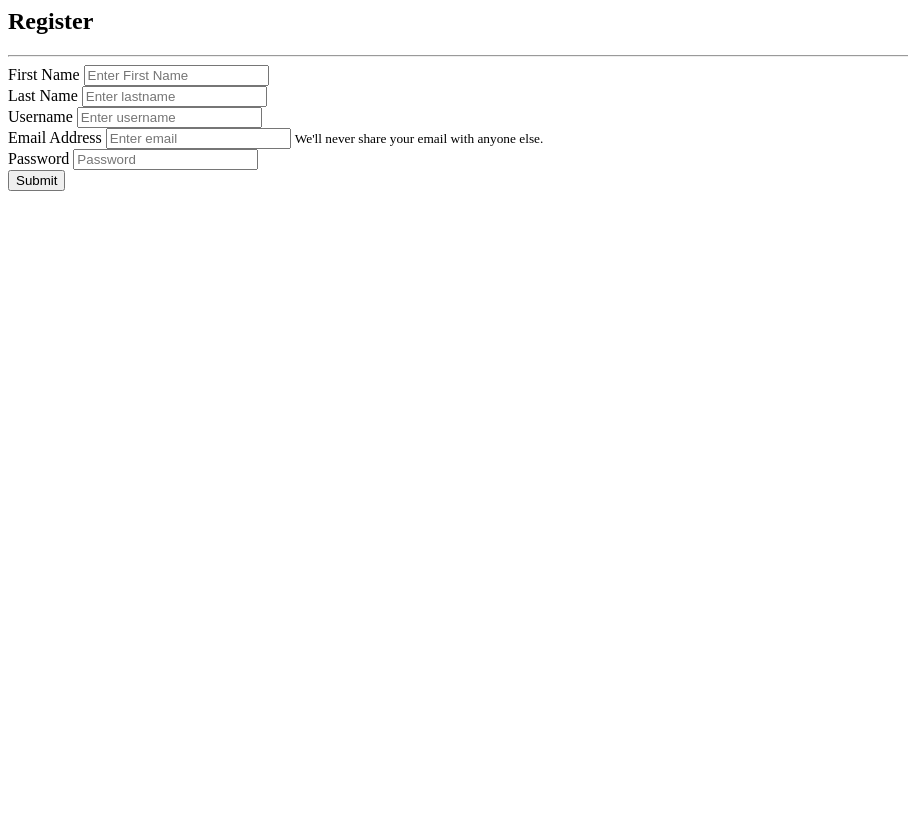
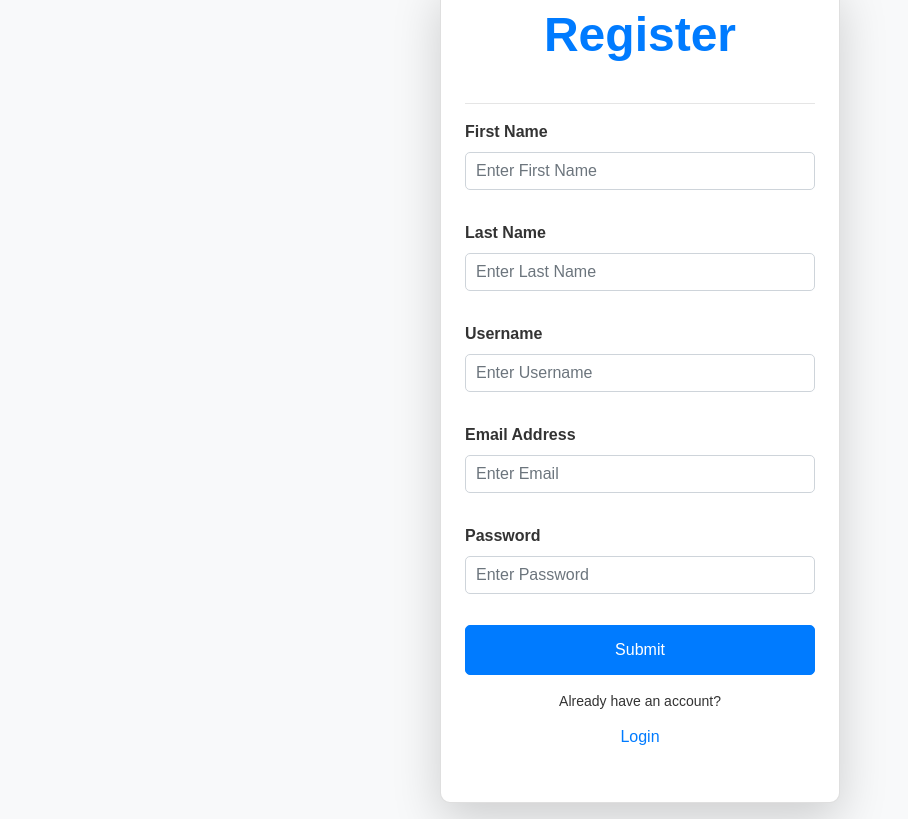
Before and after one commit to Sakshi29-p/woc7.0-django-ecommerce-sakshipatadiya, a Django app: page /register/ in a window 1280 px wide. Shown: the whole page, without its empty margins (0-908 px from the left). Before the commit the page ends 191 px from the top, so only its background shows below. Run offline with Django 4.2, Linux system fonts and the light colour scheme; some libraries are stand-ins or nearby versions.

Commit message:
added css for login and register pages

```diff
--- a/ecommerce/home/static/css/login.css
+++ b/ecommerce/home/static/css/authentication.css
@@ -22,7 +22,7 @@ body {
     box-shadow: 0 4px 10px rgba(0, 0, 0, 0.1);
 }
 
-h2.login-heading {  /* Add a specific class to target this */
+h2.login-register-heading {  /* Add a specific class to target this */
     color: #007bff;
     text-align: center;
     font-size: 3em;  /* Larger font size */
--- a/ecommerce/home/templates/login.html
+++ b/ecommerce/home/templates/login.html
@@ -6,14 +6,14 @@
     <meta name="viewport" content="width=device-width, initial-scale=1.0">
     <title>Login</title>
     <link rel="stylesheet" href="https://stackpath.bootstrapcdn.com/bootstrap/4.3.1/css/bootstrap.min.css">
-    <link rel="stylesheet" href="{% static 'css/login.css' %}">
+    <link rel="stylesheet" href="{% static 'css/authentication.css' %}">
   </head>
   <body>
     <div class="login-container">
       <form method="post">
         {% csrf_token %}
         <div class="card shadow-lg p-4">
-        <h2 class="text-center mb-4 login-heading">Login</h2>
+        <h2 class="text-center mb-4 login-register-heading">Login</h2>
           <hr>
 
           {% if messages %}
--- a/ecommerce/home/templates/register.html
+++ b/ecommerce/home/templates/register.html
@@ -1,12 +1,21 @@
-<html>
+{% load static %}
+
+<html lang="en">
   <head>
-
+    <meta charset="UTF-8">
+    <meta name="viewport" content="width=device-width, initial-scale=1.0">
+    <title>Register</title>
+    <link rel="stylesheet" href="https://stackpath.bootstrapcdn.com/bootstrap/4.3.1/css/bootstrap.min.css">
+    <link rel="stylesheet" href="{% static 'css/authentication.css' %}">
   </head>
   <body>
+    <div class="login-container">
       <form method="post">
         {% csrf_token %}
-            <h2>Register</h2>
+        <div class="card shadow-lg p-4">
+            <h2 class="text-center mb-4 login-register-heading">Register</h2>
           <hr>
+
           {% if messages %}
             <div class="alert alert-primary" role="alert">
               {% for message in messages %}
@@ -14,29 +23,43 @@
               {% endfor %}
             </div>
           {% endif %}
+
           <div class="form-group">
             <label for="exampleInputFirstname1">First Name</label>
-                <input type="text" class="form-control" name="first_name" id="exampleInputFirstname1" aria-describedby="firstnameHelp" placeholder="Enter First Name">
+            <input type="text" class="form-control" name="first_name" id="exampleInputFirstname1" placeholder="Enter First Name">
           </div>
+
           <div class="form-group">
             <label for="exampleInputLastname1">Last Name</label>
-                <input type="text" class="form-control" name="last_name" id="exampleInputLastname1" aria-describedby="lastnameHelp" placeholder="Enter lastname">
+            <input type="text" class="form-control" name="last_name" id="exampleInputLastname1" placeholder="Enter Last Name">
           </div>
+
           <div class="form-group">
             <label for="exampleInputUsername1">Username</label>
-                <input type="text" class="form-control" name="username" id="exampleInputUsername1" aria-describedby="usernameHelp" placeholder="Enter username">
+            <input type="text" class="form-control" name="username" id="exampleInputUsername1" placeholder="Enter Username">
           </div>
 
           <div class="form-group">
             <label for="exampleInputEmail1">Email Address</label>
-              <input type="email" class="form-control" name="email" id="exampleInputEmail1" aria-describedby="emailHelp" placeholder="Enter email">
-              <small id="emailHelp" class="form-text text-muted">We'll never share your email with anyone else.</small>
+            <input type="email" class="form-control" name="email" id="exampleInputEmail1" placeholder="Enter Email">
           </div>
+
           <div class="form-group">
             <label for="exampleInputPassword1">Password</label>
-              <input type="password" class="form-control" name="password" id="exampleInputPassword1" placeholder="Password">
+            <input type="password" class="form-control" name="password" id="exampleInputPassword1" placeholder="Enter Password">
           </div>
-            <button type="submit" class="btn btn-primary">Submit</button>
+
+          <button type="submit" class="btn btn-primary btn-block">Submit</button>
+
+          <div class="text-center mt-3">
+            <p>Already have an account? <a href="/login" class="btn btn-link">Login</a></p>
+          </div>
+        </div>
       </form>
+    </div>
+
+    <script src="https://code.jquery.com/jquery-3.3.1.slim.min.js"></script>
+    <script src="https://cdnjs.cloudflare.com/ajax/libs/popper.js/1.14.7/umd/popper.min.js"></script>
+    <script src="https://stackpath.bootstrapcdn.com/bootstrap/4.3.1/js/bootstrap.min.js"></script>
   </body>
 </html>
```
Also changed, not shown: ecommerce/db.sqlite3. Lines whose indentation alone changed are shown as unchanged.
